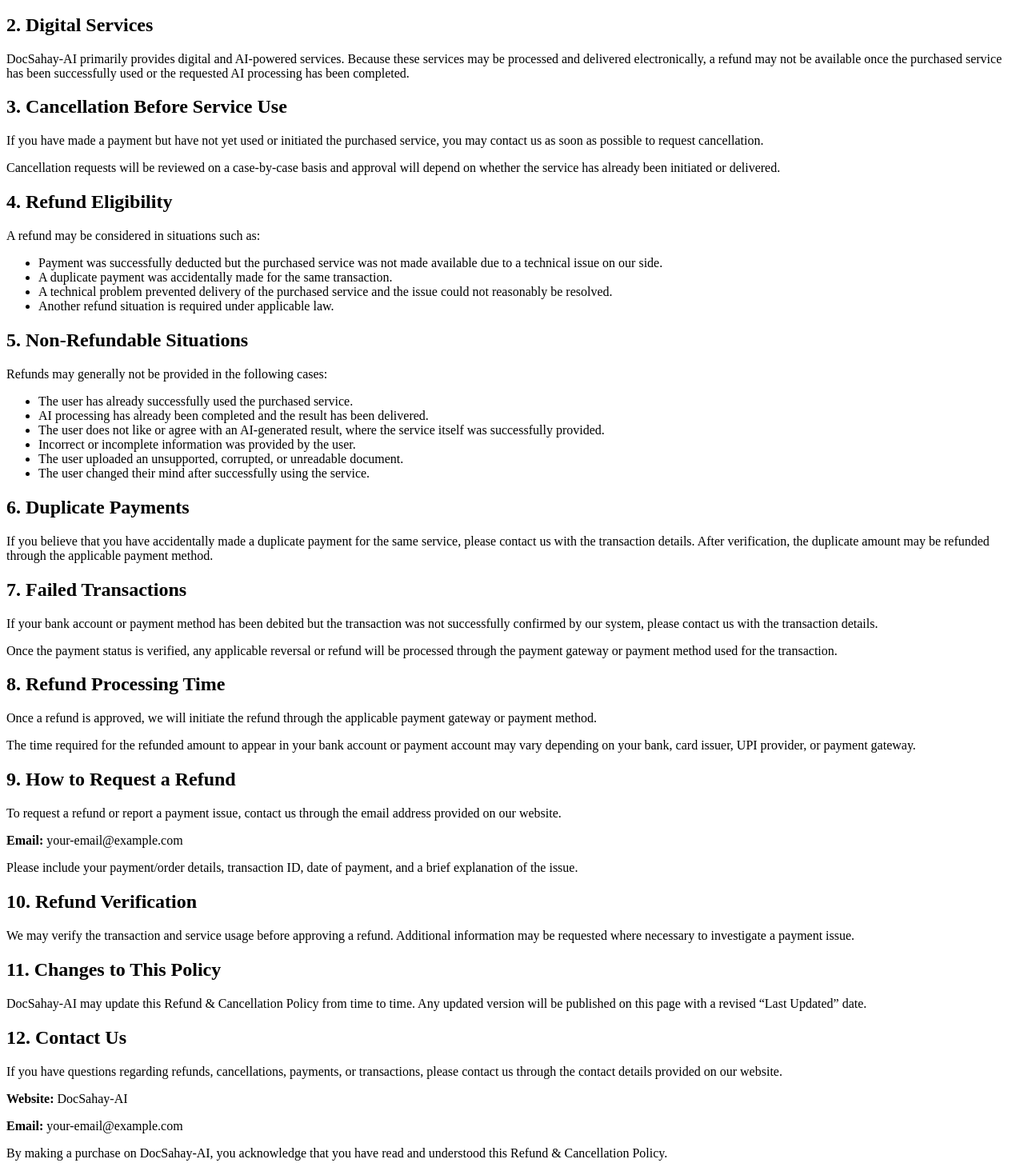
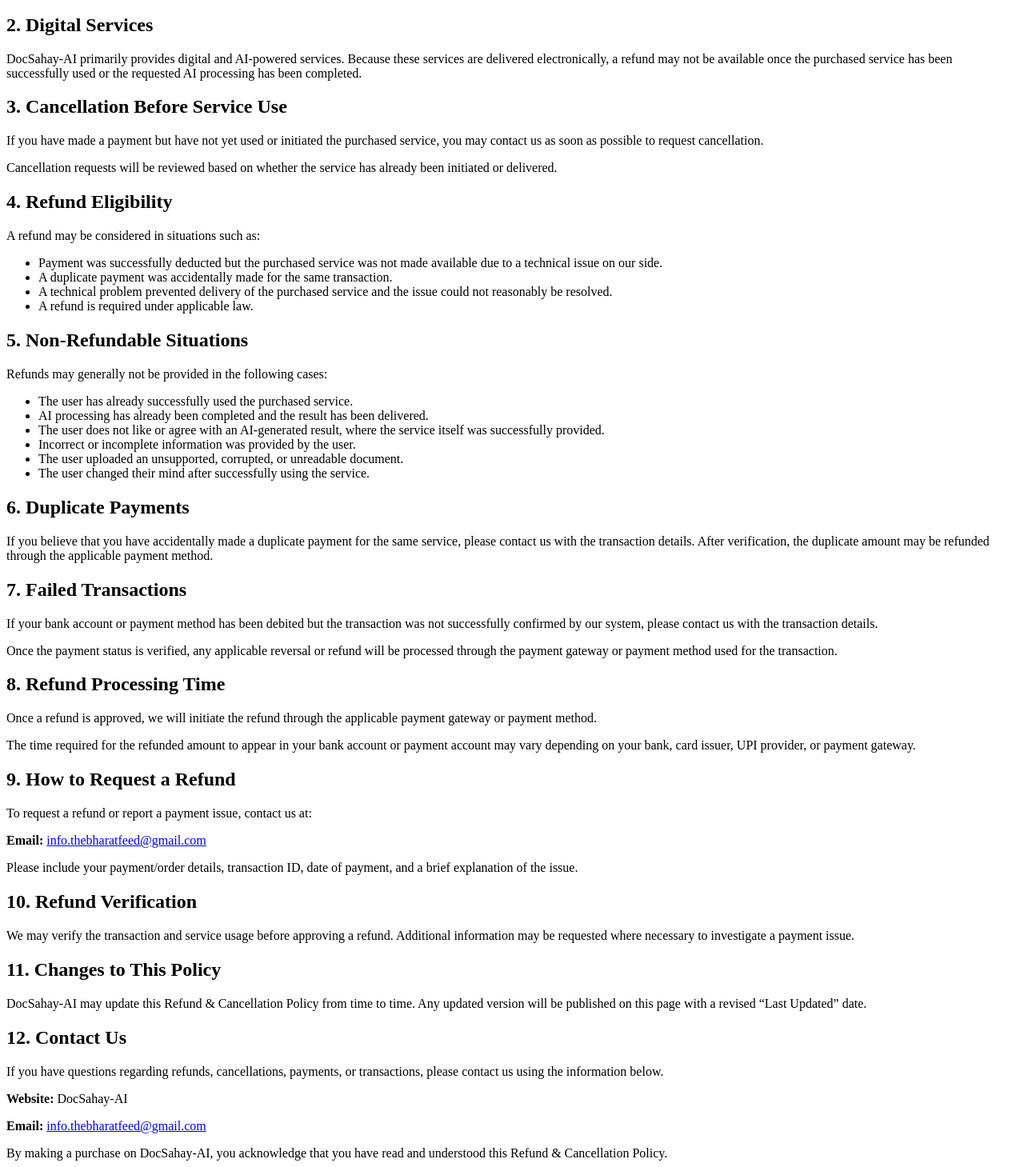
Before and after one commit to Thebharat01/DocSahay-Ai, a Next.js app: page /app/refund-cancellation in a window 1280 px wide. Shown: the part 203-1662 px from the top of the page at 80% size. Built offline with nearby package versions, Linux system fonts and the light colour scheme.

Commit message:
Improve wording in refund and cancellation policy
Refined language for clarity and consistency in refund and cancellation policy.

```diff
--- a/app/app/refund-cancellation/page.js
+++ b/app/app/refund-cancellation/page.js
@@ -31,10 +31,10 @@ export default function RefundCancellation() {
             </h2>
             <p>
               DocSahay-AI primarily provides digital and AI-powered services.
-              Because these services may be processed and delivered
-              electronically, a refund may not be available once the
-              purchased service has been successfully used or the requested
-              AI processing has been completed.
+              Because these services are delivered electronically, a refund
+              may not be available once the purchased service has been
+              successfully used or the requested AI processing has been
+              completed.
             </p>
           </section>
 
@@ -48,9 +48,8 @@ export default function RefundCancellation() {
               to request cancellation.
             </p>
             <p className="mt-3">
-              Cancellation requests will be reviewed on a case-by-case basis
-              and approval will depend on whether the service has already
-              been initiated or delivered.
+              Cancellation requests will be reviewed based on whether the
+              service has already been initiated or delivered.
             </p>
           </section>
 
@@ -58,6 +57,7 @@ export default function RefundCancellation() {
             <h2 className="mb-2 text-xl font-semibold text-gray-900">
               4. Refund Eligibility
             </h2>
+
             <p>
               A refund may be considered in situations such as:
             </p>
@@ -76,7 +76,7 @@ export default function RefundCancellation() {
                 service and the issue could not reasonably be resolved.
               </li>
               <li>
-                Another refund situation is required under applicable law.
+                A refund is required under applicable law.
               </li>
             </ul>
           </section>
@@ -85,6 +85,7 @@ export default function RefundCancellation() {
             <h2 className="mb-2 text-xl font-semibold text-gray-900">
               5. Non-Refundable Situations
             </h2>
+
             <p>
               Refunds may generally not be provided in the following cases:
             </p>
@@ -119,6 +120,7 @@ export default function RefundCancellation() {
             <h2 className="mb-2 text-xl font-semibold text-gray-900">
               6. Duplicate Payments
             </h2>
+
             <p>
               If you believe that you have accidentally made a duplicate
               payment for the same service, please contact us with the
@@ -131,11 +133,13 @@ export default function RefundCancellation() {
             <h2 className="mb-2 text-xl font-semibold text-gray-900">
               7. Failed Transactions
             </h2>
+
             <p>
               If your bank account or payment method has been debited but
               the transaction was not successfully confirmed by our system,
               please contact us with the transaction details.
             </p>
+
             <p className="mt-3">
               Once the payment status is verified, any applicable reversal
               or refund will be processed through the payment gateway or
@@ -147,10 +151,12 @@ export default function RefundCancellation() {
             <h2 className="mb-2 text-xl font-semibold text-gray-900">
               8. Refund Processing Time
             </h2>
+
             <p>
               Once a refund is approved, we will initiate the refund through
               the applicable payment gateway or payment method.
             </p>
+
             <p className="mt-3">
               The time required for the refunded amount to appear in your
               bank account or payment account may vary depending on your
@@ -162,15 +168,22 @@ export default function RefundCancellation() {
             <h2 className="mb-2 text-xl font-semibold text-gray-900">
               9. How to Request a Refund
             </h2>
+
             <p>
-              To request a refund or report a payment issue, contact us
-              through the email address provided on our website.
+              To request a refund or report a payment issue, contact us at:
             </p>
 
             <div className="mt-4 rounded-xl bg-gray-100 p-4">
               <p>
-                <strong>Email:</strong> your-email@example.com
+                <strong>Email:</strong>{" "}
+                <a
+                  href="mailto:info.thebharatfeed@gmail.com"
+                  className="text-blue-600 hover:underline"
+                >
+                  info.thebharatfeed@gmail.com
+                </a>
               </p>
+
               <p className="mt-2">
                 Please include your payment/order details, transaction ID,
                 date of payment, and a brief explanation of the issue.
@@ -182,6 +195,7 @@ export default function RefundCancellation() {
             <h2 className="mb-2 text-xl font-semibold text-gray-900">
               10. Refund Verification
             </h2>
+
             <p>
               We may verify the transaction and service usage before
               approving a refund. Additional information may be requested
@@ -193,6 +207,7 @@ export default function RefundCancellation() {
             <h2 className="mb-2 text-xl font-semibold text-gray-900">
               11. Changes to This Policy
             </h2>
+
             <p>
               DocSahay-AI may update this Refund & Cancellation Policy from
               time to time. Any updated version will be published on this
@@ -204,19 +219,28 @@ export default function RefundCancellation() {
             <h2 className="mb-2 text-xl font-semibold text-gray-900">
               12. Contact Us
             </h2>
+
             <p>
               If you have questions regarding refunds, cancellations,
-              payments, or transactions, please contact us through the
-              contact details provided on our website.
+              payments, or transactions, please contact us using the
+              information below.
             </p>
 
-            <p className="mt-3">
-              <strong>Website:</strong> DocSahay-AI
-            </p>
+            <div className="mt-4 rounded-xl bg-gray-100 p-4">
+              <p>
+                <strong>Website:</strong> DocSahay-AI
+              </p>
 
-            <p>
-              <strong>Email:</strong> your-email@example.com
-            </p>
+              <p className="mt-2">
+                <strong>Email:</strong>{" "}
+                <a
+                  href="mailto:info.thebharatfeed@gmail.com"
+                  className="text-blue-600 hover:underline"
+                >
+                  info.thebharatfeed@gmail.com
+                </a>
+              </p>
+            </div>
           </section>
 
           <div className="mt-8 rounded-xl bg-gray-100 p-4 text-sm">
```
